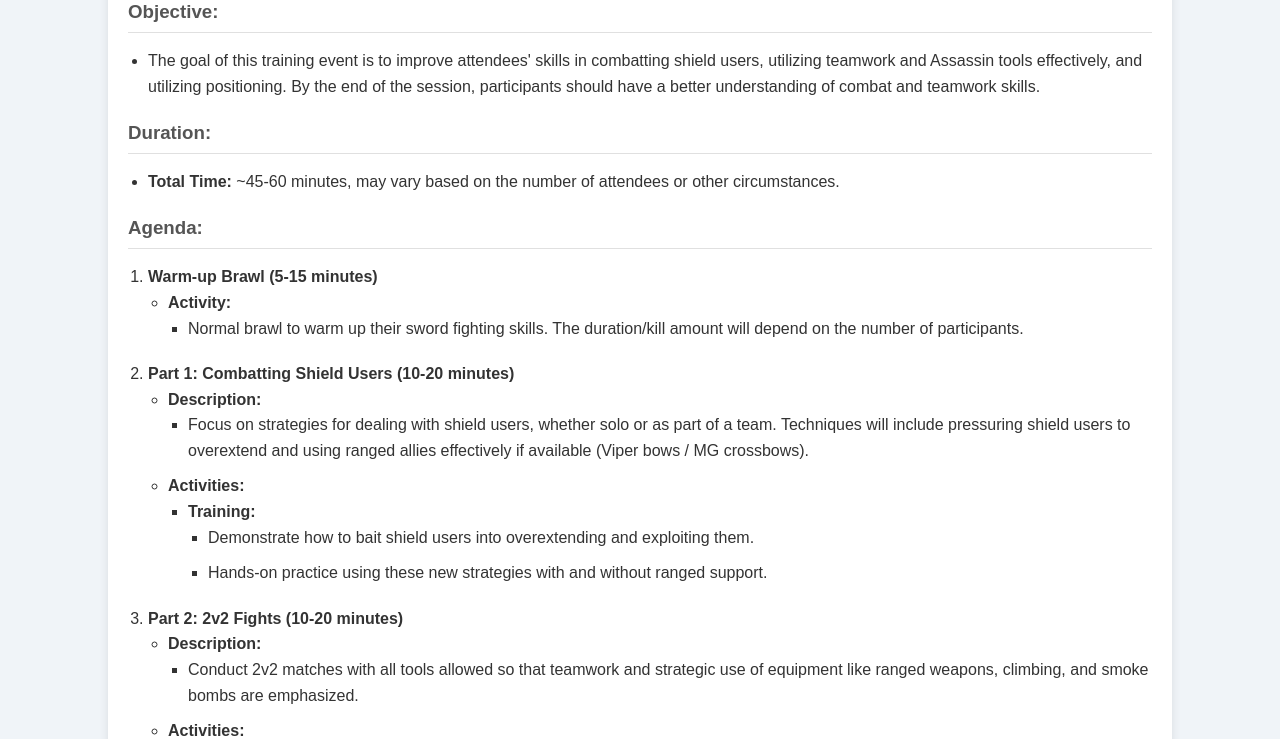
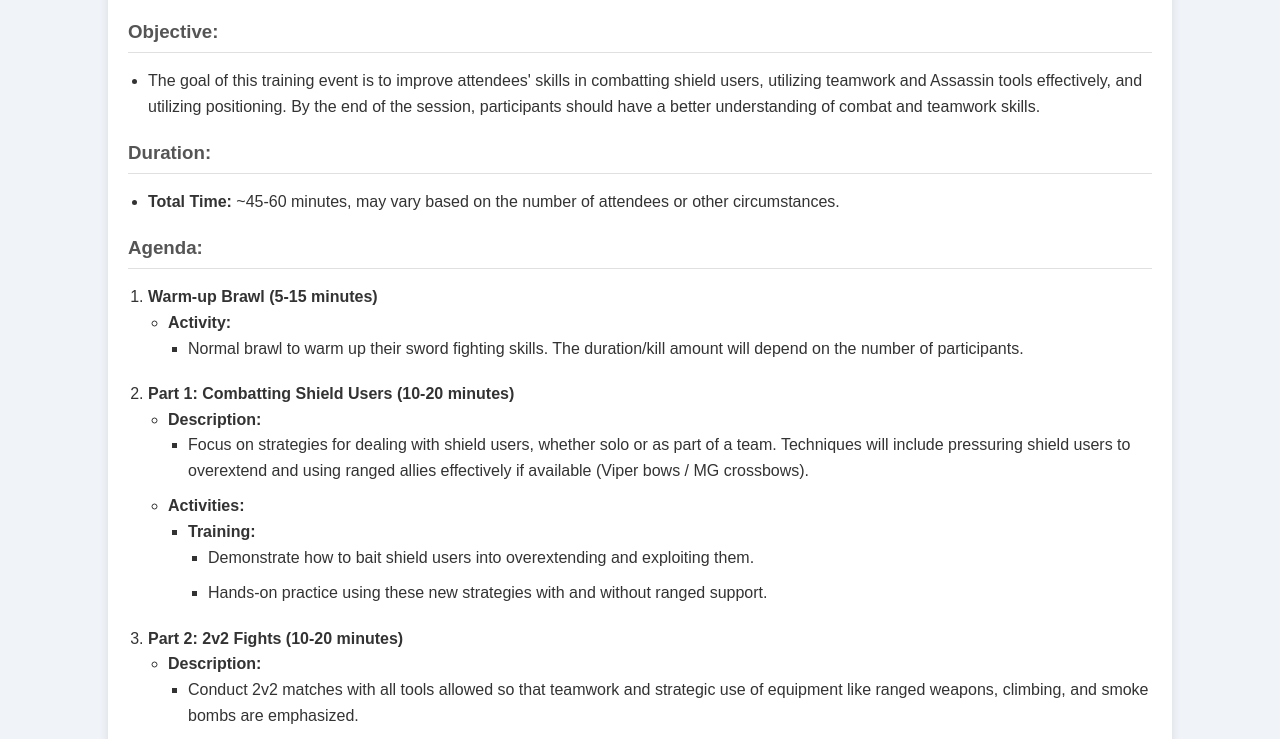
Before and after one commit to JewlsSonRose/EventProposition, a plain HTML site: page docs/index.html in a window 1280 px wide. Shown: the part 113-852 px from the top of the page. Drawn offline with Linux system fonts and the light colour scheme.

Commit message:
Update index.html

```diff
--- a/docs/index.html
+++ b/docs/index.html
@@ -8,7 +8,7 @@
         body {
             font-family: Arial, sans-serif;
             line-height: 1.6;
-            margin: 0;
+            margin: 20px 0; /* Add margin at the top and bottom of the body */
             padding: 0;
             background-color: #f0f4f8;
             color: #333;
```
